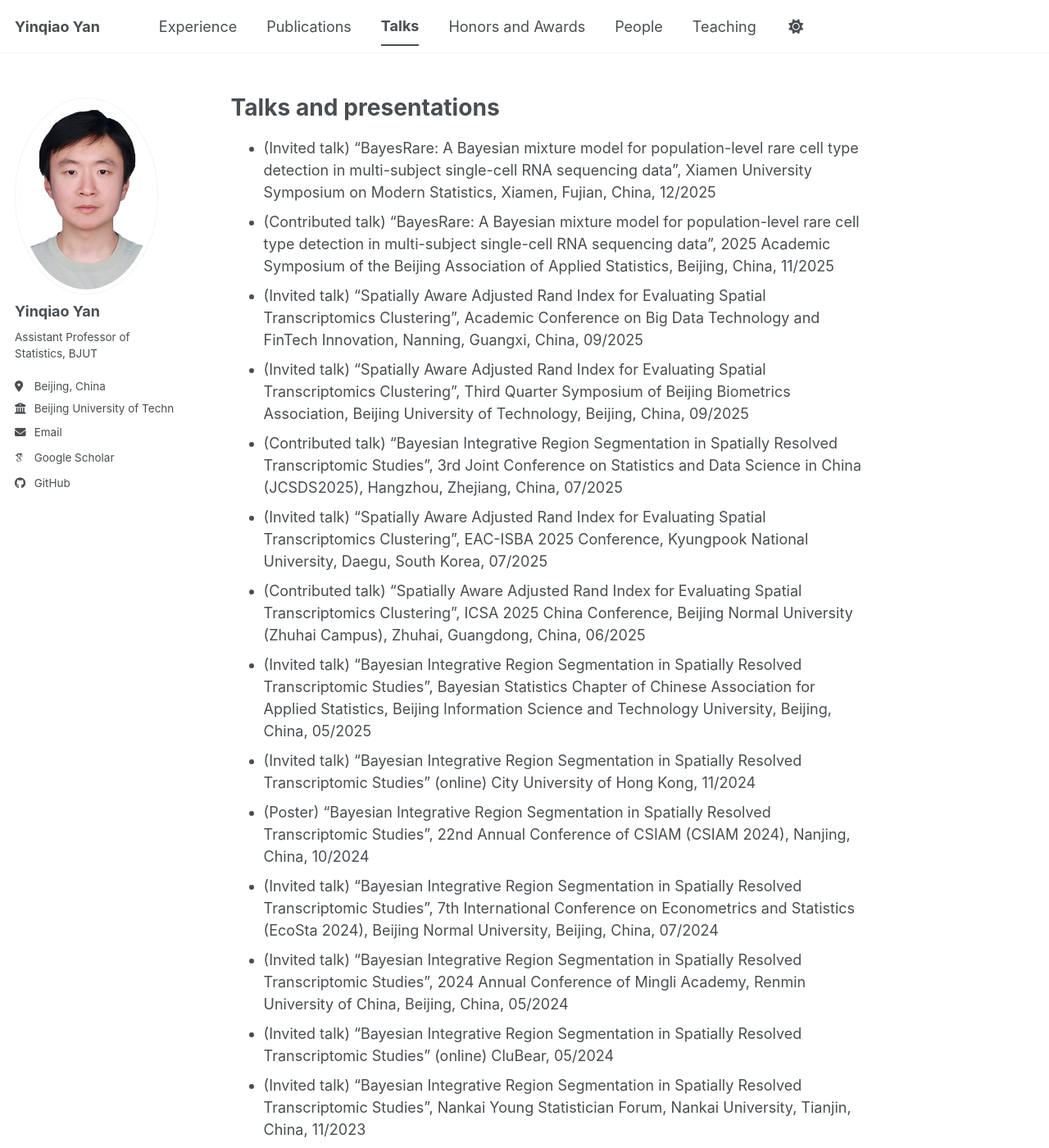
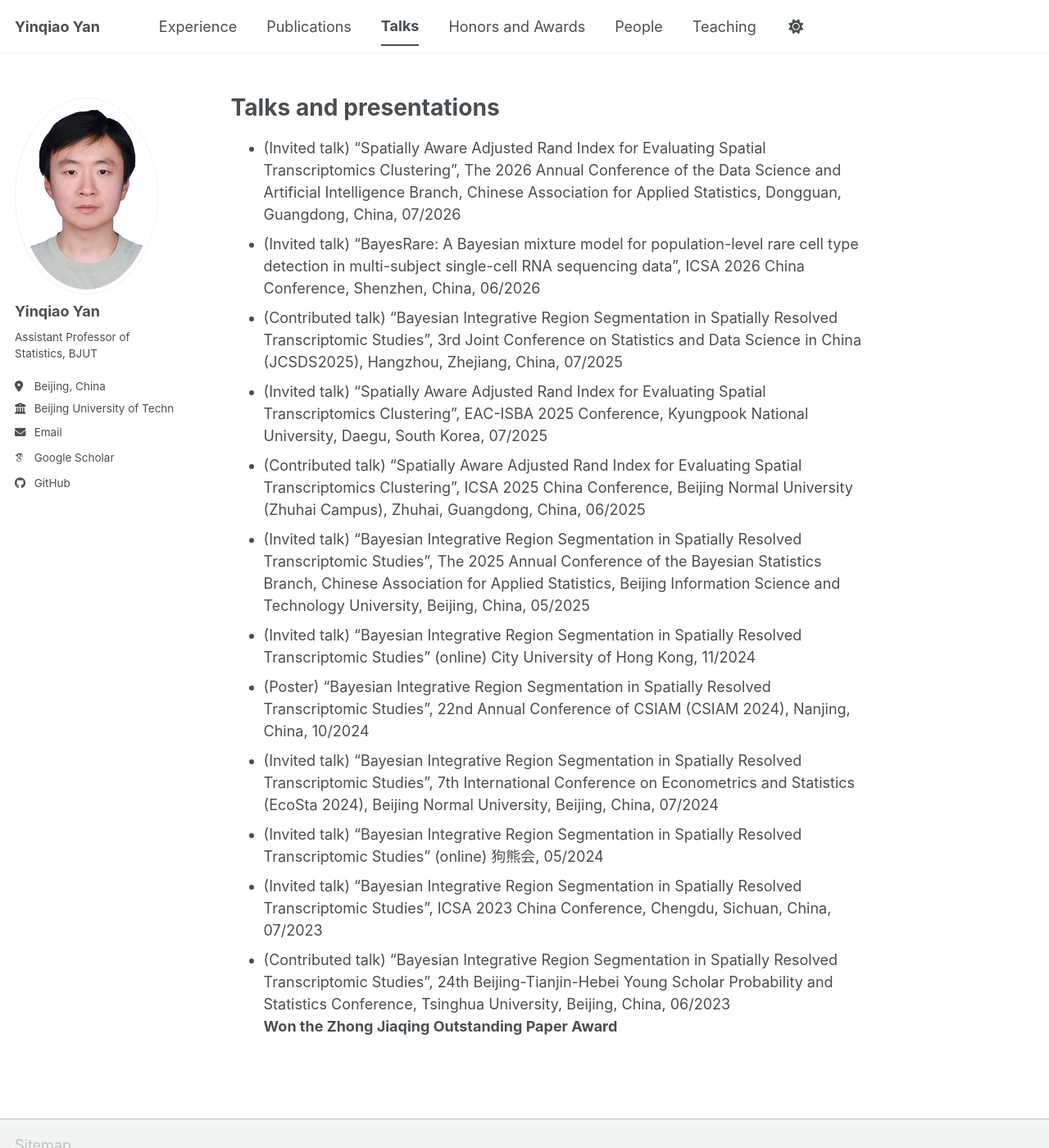
Before and after one commit to yinqiaoyan/yinqiaoyan.github.io, a Jekyll site: the page built from _pages/talks.md, in a window 1280 px wide and 1400 px high. Shown: the whole window at 82% size. Built offline with Jekyll 4.4.1, drawn with Linux system fonts in a browser that asks for light colours; some web fonts are replaced; a script bundle is joined from its source files by our own code; library files that are not in the unit come from our copies.

Commit message:
update 20260707-5

```diff
--- a/_pages/talks.md
+++ b/_pages/talks.md
@@ -6,20 +6,16 @@ author_profile: true
 
 # Talks and presentations
 
-- (Invited talk) "BayesRare: A Bayesian mixture model for population-level rare cell type detection in multi-subject single-cell RNA sequencing data", Xiamen University Symposium on Modern Statistics, Xiamen, Fujian, China, 12/2025
-- (Contributed talk) "BayesRare: A Bayesian mixture model for population-level rare cell type detection in multi-subject single-cell RNA sequencing data", 2025 Academic Symposium of the Beijing Association of Applied Statistics, Beijing, China, 11/2025
-- (Invited talk) "Spatially Aware Adjusted Rand Index for Evaluating Spatial Transcriptomics Clustering", Academic Conference on Big Data Technology and FinTech Innovation, Nanning, Guangxi, China, 09/2025
-- (Invited talk) "Spatially Aware Adjusted Rand Index for Evaluating Spatial Transcriptomics Clustering", Third Quarter Symposium of Beijing Biometrics Association, Beijing University of Technology, Beijing, China, 09/2025
+- (Invited talk) "Spatially Aware Adjusted Rand Index for Evaluating Spatial Transcriptomics Clustering", The 2026 Annual Conference of the Data Science and Artificial Intelligence Branch, Chinese Association for Applied Statistics, Dongguan, Guangdong, China, 07/2026
+- (Invited talk) "BayesRare: A Bayesian mixture model for population-level rare cell type detection in multi-subject single-cell RNA sequencing data", ICSA 2026 China Conference, Shenzhen, China, 06/2026
 - (Contributed talk) "Bayesian Integrative Region Segmentation in Spatially Resolved Transcriptomic Studies", 3rd Joint Conference on Statistics and Data Science in China (JCSDS2025), Hangzhou, Zhejiang, China, 07/2025
 - (Invited talk) "Spatially Aware Adjusted Rand Index for Evaluating Spatial Transcriptomics Clustering", EAC-ISBA 2025 Conference, Kyungpook National University, Daegu, South Korea, 07/2025
 - (Contributed talk) "Spatially Aware Adjusted Rand Index for Evaluating Spatial Transcriptomics Clustering", ICSA 2025 China Conference, Beijing Normal University (Zhuhai Campus), Zhuhai, Guangdong, China, 06/2025
-- (Invited talk) "Bayesian Integrative Region Segmentation in Spatially Resolved Transcriptomic Studies", Bayesian Statistics Chapter of Chinese Association for Applied Statistics, Beijing Information Science and Technology University, Beijing, China, 05/2025
+- (Invited talk) "Bayesian Integrative Region Segmentation in Spatially Resolved Transcriptomic Studies", The 2025 Annual Conference of the Bayesian Statistics Branch, Chinese Association for Applied Statistics, Beijing Information Science and Technology University, Beijing, China, 05/2025
 - (Invited talk) "Bayesian Integrative Region Segmentation in Spatially Resolved Transcriptomic Studies" (online) City University of Hong Kong, 11/2024
 - (Poster) "Bayesian Integrative Region Segmentation in Spatially Resolved Transcriptomic Studies", 22nd Annual Conference of CSIAM (CSIAM 2024), Nanjing, China, 10/2024
 - (Invited talk) "Bayesian Integrative Region Segmentation in Spatially Resolved Transcriptomic Studies", 7th International Conference on Econometrics and Statistics (EcoSta 2024), Beijing Normal University, Beijing, China, 07/2024
-- (Invited talk) "Bayesian Integrative Region Segmentation in Spatially Resolved Transcriptomic Studies", 2024 Annual Conference of Mingli Academy, Renmin University of China, Beijing, China, 05/2024
-- (Invited talk) "Bayesian Integrative Region Segmentation in Spatially Resolved Transcriptomic Studies" (online) CluBear, 05/2024
-- (Invited talk) "Bayesian Integrative Region Segmentation in Spatially Resolved Transcriptomic Studies", Nankai Young Statistician Forum, Nankai University, Tianjin, China, 11/2023
+- (Invited talk) "Bayesian Integrative Region Segmentation in Spatially Resolved Transcriptomic Studies" (online) 狗熊会, 05/2024
 - (Invited talk) "Bayesian Integrative Region Segmentation in Spatially Resolved Transcriptomic Studies", ICSA 2023 China Conference, Chengdu, Sichuan, China, 07/2023
 - (Contributed talk) "Bayesian Integrative Region Segmentation in Spatially Resolved Transcriptomic Studies", 24th Beijing-Tianjin-Hebei Young Scholar Probability and Statistics Conference, Tsinghua University, Beijing, China, 06/2023<br>
-**Won the Zhong Jiaqing Outstanding Paper Award**
+  **Won the Zhong Jiaqing Outstanding Paper Award**
```
